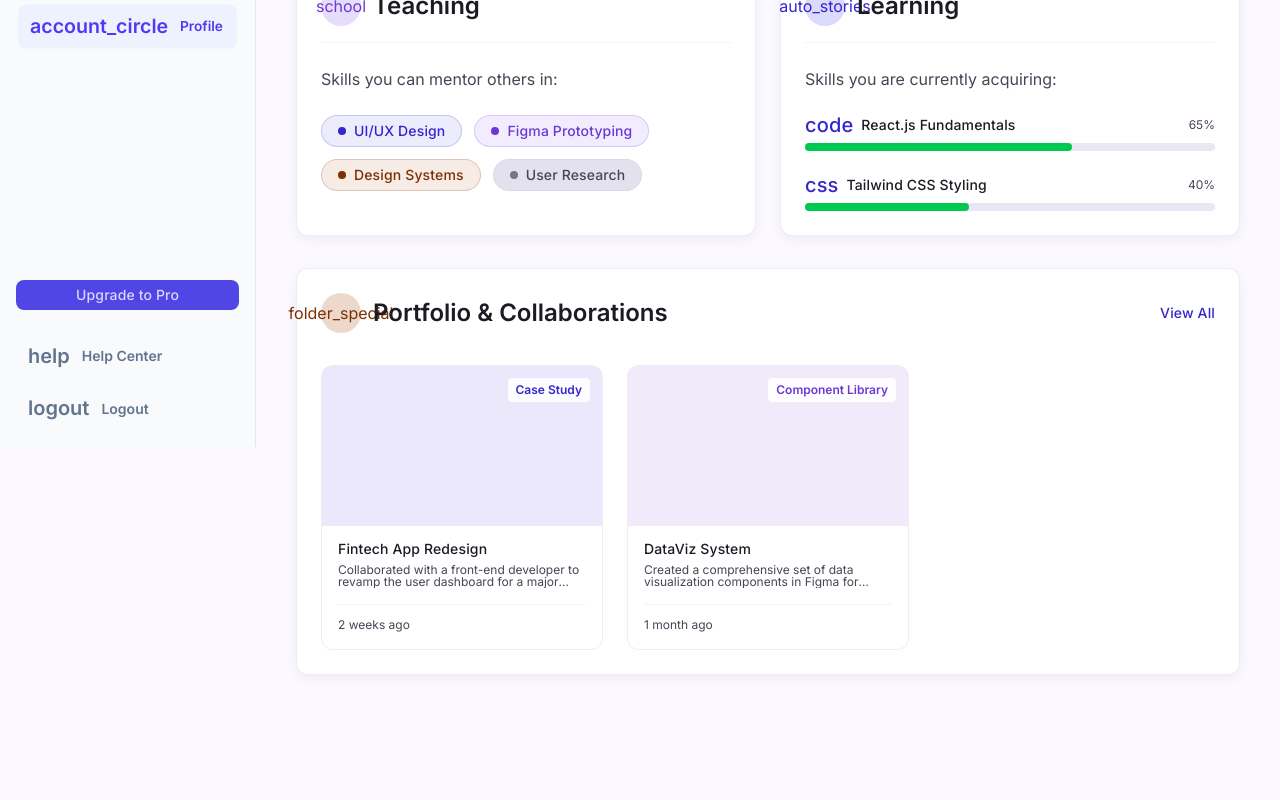
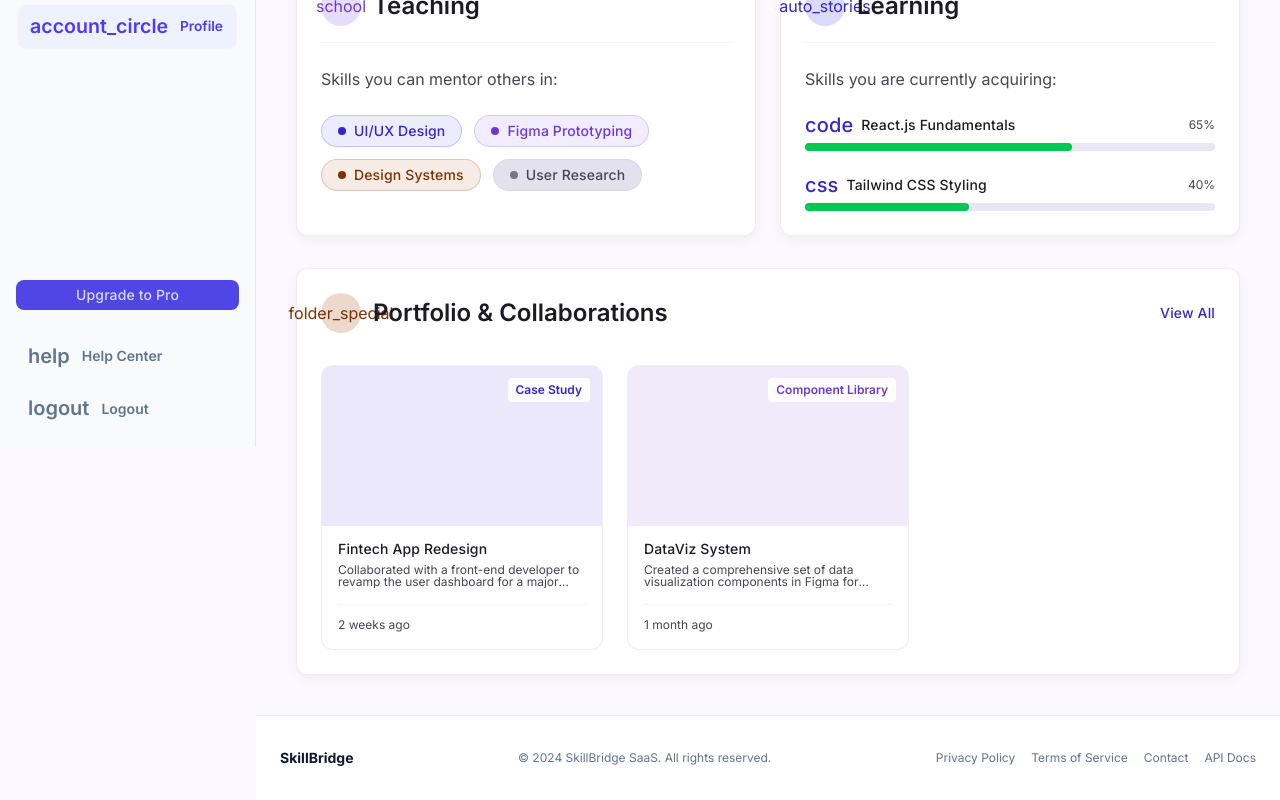
Before and after one commit to abedalhamidshehadi20-collab/SkillBridge, a Next.js app in the folder frontend/client/: page /profile in a window 1280 px wide. Shown: the part 353-1153 px from the top of the page. Before the commit the page ends 1068 px from the top, so only its background shows below. Built offline with nearby package versions, Linux system fonts and the light colour scheme; no server answers.

Commit message:
Update dashboard layout with footer and navigation links

```diff
--- a/frontend/client/app/(dashboard)/layout.tsx
+++ b/frontend/client/app/(dashboard)/layout.tsx
@@ -17,7 +17,7 @@ export default function DashboardLayout({ children }: { children: React.ReactNod
 
   const navItems = [
     { name: 'Dashboard', icon: 'dashboard', href: '/dashboard' },
-    { name: 'Skill Swap', icon: 'swap_horiz', href: '#' },
+    { name: 'Skill Swap', icon: 'swap_horiz', href: '/skill-swap' },
     { name: 'Team Finder', icon: 'group_add', href: '#' },
     { name: 'Projects', icon: 'assignment', href: '#' },
     { name: 'Messages', icon: 'chat_bubble', href: '#' },
@@ -93,8 +93,20 @@ export default function DashboardLayout({ children }: { children: React.ReactNod
       </nav>
 
       {/* Main Content Canvas */}
-      <main className="flex-1 md:ml-64 pt-16 md:pt-0 min-h-screen">
-        {children}
+      <main className="flex-1 md:ml-64 pt-16 md:pt-0 min-h-screen flex flex-col">
+        <div className="flex-1">{children}</div>
+        <footer className="mt-auto bg-white dark:bg-slate-900 w-full border-t border-slate-200 dark:border-slate-800 py-8 px-6 flex flex-col md:flex-row justify-between items-center gap-4">
+          <div className="font-bold text-slate-900 dark:text-white text-sm">SkillBridge</div>
+          <div className="text-xs font-normal text-slate-500 dark:text-slate-400">
+            © 2024 SkillBridge SaaS. All rights reserved.
+          </div>
+          <div className="flex items-center gap-4">
+            <a className="text-xs font-normal text-slate-500 hover:text-indigo-500 hover:underline transition-opacity duration-150" href="#">Privacy Policy</a>
+            <a className="text-xs font-normal text-slate-500 hover:text-indigo-500 hover:underline transition-opacity duration-150" href="#">Terms of Service</a>
+            <a className="text-xs font-normal text-slate-500 hover:text-indigo-500 hover:underline transition-opacity duration-150" href="#">Contact</a>
+            <a className="text-xs font-normal text-slate-500 hover:text-indigo-500 hover:underline transition-opacity duration-150" href="#">API Docs</a>
+          </div>
+        </footer>
       </main>
     </div>
   );
```
